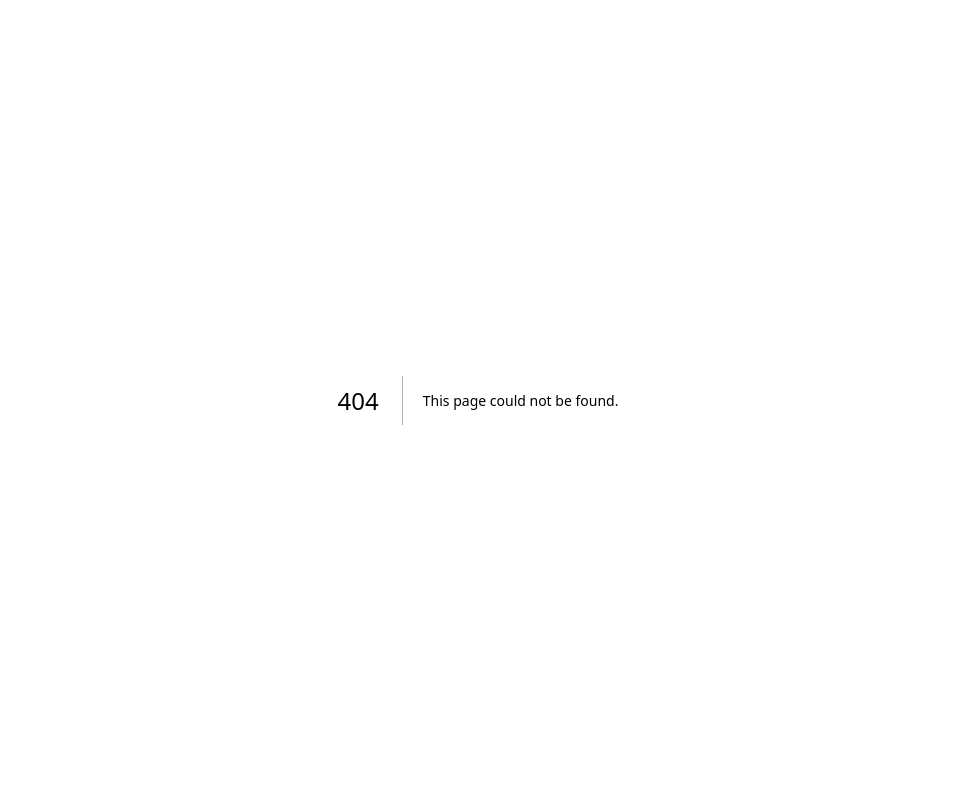
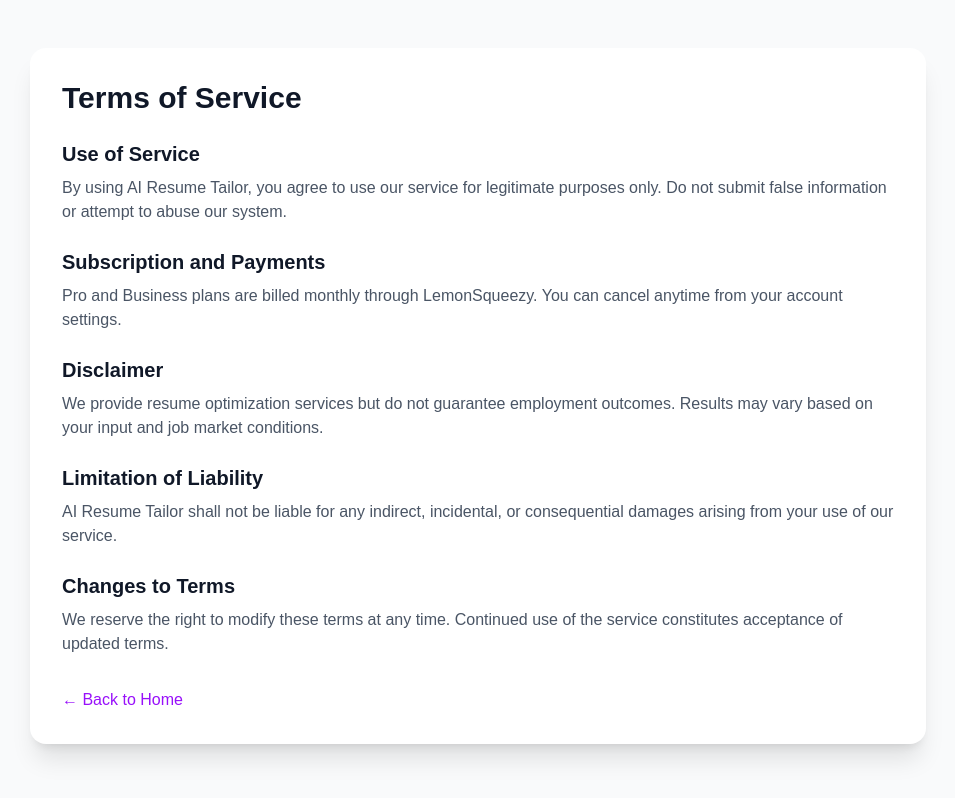
Before and after one commit to gautammeena2327-hash/ai-resume-tailor, a Next.js app: page /terms in a window 1280 px wide. Before the commit this address had no page. Shown: the whole page, without its empty margins (162-1117 px from the left). Built offline with nearby package versions, Linux system fonts and the light colour scheme.

Commit message:
Add Privacy Policy and Terms pages with footer links

```diff
--- a/src/app/layout.tsx
+++ b/src/app/layout.tsx
@@ -15,6 +15,7 @@ const geistMono = Geist_Mono({
 export const metadata: Metadata = {
   title: "AI Resume Tailor - Professional Resume Optimization",
   description: "Optimize your resume for any job with AI-powered tailoring and ATS optimization",
+  keywords: "resume, AI, tailoring, ATS, job, optimization, cover letter",
 };
 
 export async function generateViewport() {
--- a/src/app/page.tsx
+++ b/src/app/page.tsx
@@ -400,6 +400,20 @@ export default function Home() {
                 Powered by OpenAI - Make your resume stand out to employers and ATS systems
               </p>
             </div>
+
+            <footer className="mt-16 pt-8 border-t border-gray-200 dark:border-gray-700">
+              <div className="flex flex-wrap justify-center gap-6 text-sm">
+                <Link href="/privacy" className="text-gray-500 dark:text-gray-400 hover:text-purple-600 transition-colors">
+                  Privacy Policy
+                </Link>
+                <Link href="/terms" className="text-gray-500 dark:text-gray-400 hover:text-purple-600 transition-colors">
+                  Terms of Service
+                </Link>
+                <a href="mailto:support@ai-resume-tailor.com" className="text-gray-500 dark:text-gray-400 hover:text-purple-600 transition-colors">
+                  Contact
+                </a>
+              </div>
+            </footer>
          </div>
       </div>
     )
--- /dev/null
+++ b/src/app/privacy/page.tsx
@@ -0,0 +1,46 @@
+import Link from 'next/link'
+
+export default function PrivacyPage() {
+  return (
+    <div className="min-h-screen bg-gray-50 dark:bg-gray-900 py-12 px-4">
+      <div className="max-w-4xl mx-auto bg-white dark:bg-gray-800 rounded-2xl shadow-xl p-8">
+        <h1 className="text-3xl font-bold text-gray-900 dark:text-white mb-6">
+          Privacy Policy
+        </h1>
+
+        <div className="space-y-6 text-gray-600 dark:text-gray-300">
+          <section>
+            <h2 className="text-xl font-semibold text-gray-900 dark:text-white mb-2">Information We Collect</h2>
+            <p>We collect information you provide directly to us when using our AI Resume Tailor service. This may include your resume content and job descriptions.</p>
+          </section>
+
+          <section>
+            <h2 className="text-xl font-semibold text-gray-900 dark:text-white mb-2">How We Use Your Information</h2>
+            <p>We use your information solely to provide and improve our resume tailoring services. Your data is processed through OpenAI's API for resume optimization.</p>
+          </section>
+
+          <section>
+            <h2 className="text-xl font-semibold text-gray-900 dark:text-white mb-2">Data Security</h2>
+            <p>We implement appropriate security measures to protect your personal information. Your resume data is not stored permanently on our servers.</p>
+          </section>
+
+          <section>
+            <h2 className="text-xl font-semibold text-gray-900 dark:text-white mb-2">Third-Party Services</h2>
+            <p>We use OpenAI for resume processing and LemonSqueezy for payments. These services have their own privacy policies.</p>
+          </section>
+
+          <section>
+            <h2 className="text-xl font-semibold text-gray-900 dark:text-white mb-2">Contact Us</h2>
+            <p>Questions about this Privacy Policy? Contact us at privacy@ai-resume-tailor.com</p>
+          </section>
+        </div>
+
+        <div className="mt-8">
+          <Link href="/" className="text-purple-600 hover:text-purple-700 font-medium">
+            ← Back to Home
+          </Link>
+        </div>
+      </div>
+    </div>
+  )
+}
--- /dev/null
+++ b/src/app/terms/page.tsx
@@ -0,0 +1,46 @@
+import Link from 'next/link'
+
+export default function TermsPage() {
+  return (
+    <div className="min-h-screen bg-gray-50 dark:bg-gray-900 py-12 px-4">
+      <div className="max-w-4xl mx-auto bg-white dark:bg-gray-800 rounded-2xl shadow-xl p-8">
+        <h1 className="text-3xl font-bold text-gray-900 dark:text-white mb-6">
+          Terms of Service
+        </h1>
+
+        <div className="space-y-6 text-gray-600 dark:text-gray-300">
+          <section>
+            <h2 className="text-xl font-semibold text-gray-900 dark:text-white mb-2">Use of Service</h2>
+            <p>By using AI Resume Tailor, you agree to use our service for legitimate purposes only. Do not submit false information or attempt to abuse our system.</p>
+          </section>
+
+          <section>
+            <h2 className="text-xl font-semibold text-gray-900 dark:text-white mb-2">Subscription and Payments</h2>
+            <p>Pro and Business plans are billed monthly through LemonSqueezy. You can cancel anytime from your account settings.</p>
+          </section>
+
+          <section>
+            <h2 className="text-xl font-semibold text-gray-900 dark:text-white mb-2">Disclaimer</h2>
+            <p>We provide resume optimization services but do not guarantee employment outcomes. Results may vary based on your input and job market conditions.</p>
+          </section>
+
+          <section>
+            <h2 className="text-xl font-semibold text-gray-900 dark:text-white mb-2">Limitation of Liability</h2>
+            <p>AI Resume Tailor shall not be liable for any indirect, incidental, or consequential damages arising from your use of our service.</p>
+          </section>
+
+          <section>
+            <h2 className="text-xl font-semibold text-gray-900 dark:text-white mb-2">Changes to Terms</h2>
+            <p>We reserve the right to modify these terms at any time. Continued use of the service constitutes acceptance of updated terms.</p>
+          </section>
+        </div>
+
+        <div className="mt-8">
+          <Link href="/" className="text-purple-600 hover:text-purple-700 font-medium">
+            ← Back to Home
+          </Link>
+        </div>
+      </div>
+    </div>
+  )
+}
```
Lines whose indentation alone changed are shown as unchanged.
